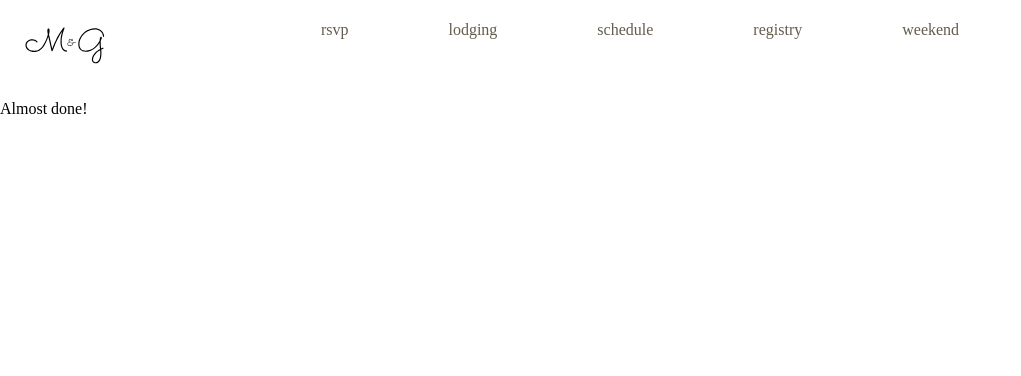
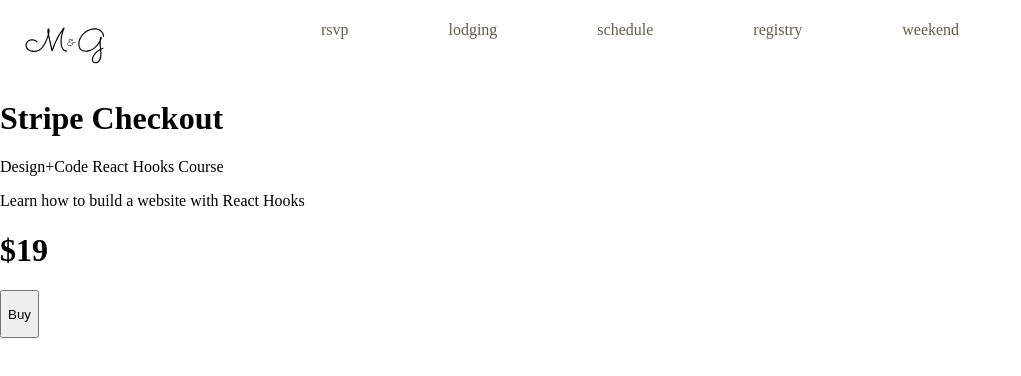
Before and after one commit to GrantEadie/m-g-wedding, a React (Create React App) app: page /registry in a window 1280 px wide. Shown: the top 376 px of the page, without its empty margins (0-1021 px from the left). Built offline with nearby package versions, Linux system fonts and the light colour scheme; a web font is replaced by a local one.

Commit message:
checkout seems to be working.

```diff
--- a/package.json
+++ b/package.json
@@ -3,6 +3,7 @@
   "version": "0.1.0",
   "private": true,
   "dependencies": {
+    "@stripe/stripe-js": "^1.26.0",
     "@testing-library/jest-dom": "^5.14.1",
     "@testing-library/react": "^11.2.7",
     "@testing-library/user-event": "^12.8.3",
--- a/src/App.js
+++ b/src/App.js
@@ -9,6 +9,7 @@
 import GuestList from "./comps/guestlist/GuestList";
 import { motion } from "framer-motion";
 import { BrowserRouter, Routes, Route } from "react-router-dom";
+import "@stripe/stripe-js";
 
 function App() {
   return (
--- /dev/null
+++ b/src/comps/registry/Checkout.js
@@ -0,0 +1,68 @@
+import { useState } from "react";
+import { loadStripe } from "@stripe/stripe-js";
+
+let stripePromise;
+
+const getStripe = () => {
+  if (!stripePromise) {
+    stripePromise = loadStripe(process.env.REACT_APP_STRIPE_KEY);
+  }
+
+  return stripePromise;
+};
+
+const Checkout = () => {
+  const [stripeError, setStripeError] = useState(null);
+  const [isLoading, setLoading] = useState(false);
+  const item = {
+    price: "price_1KiMMaBxxlJCXXw17wWdTZsf",
+    quantity: 1,
+  };
+
+  const checkoutOptions = {
+    lineItems: [item],
+    mode: "payment",
+    successUrl: `${window.location.origin}/success`,
+    cancelUrl: `${window.location.origin}/cancel`,
+  };
+
+  const redirectToCheckout = async () => {
+    setLoading(true);
+    console.log("redirectToCheckout");
+
+    const stripe = await getStripe();
+    const { error } = await stripe.redirectToCheckout(checkoutOptions);
+    console.log("Stripe checkout error", error);
+
+    if (error) setStripeError(error.message);
+    setLoading(false);
+  };
+
+  if (stripeError) alert(stripeError);
+
+  return (
+    <div className="checkout">
+      <h1>Stripe Checkout</h1>
+      <p className="checkout-title">Design+Code React Hooks Course</p>
+      <p className="checkout-description">
+        Learn how to build a website with React Hooks
+      </p>
+      <h1 className="checkout-price">$19</h1>
+
+      <button
+        className="checkout-button"
+        onClick={redirectToCheckout}
+        disabled={isLoading}
+      >
+        <div className="grey-circle">
+          <div className="purple-circle"></div>
+        </div>
+        <div className="text-container">
+          <p className="text">{isLoading ? "Loading..." : "Buy"}</p>
+        </div>
+      </button>
+    </div>
+  );
+};
+
+export default Checkout;
--- a/src/comps/registry/Registry.js
+++ b/src/comps/registry/Registry.js
@@ -1,7 +1,7 @@
+import Checkout from "./Checkout";
+
 const Registry = () => {
-    return (
-        <div>Almost done!</div>
-    )
-}
+  return <Checkout />;
+};
 
-export default Registry
+export default Registry;
```
Also changed, not shown: 2 other files (tests, documents, lock files or other folders).
